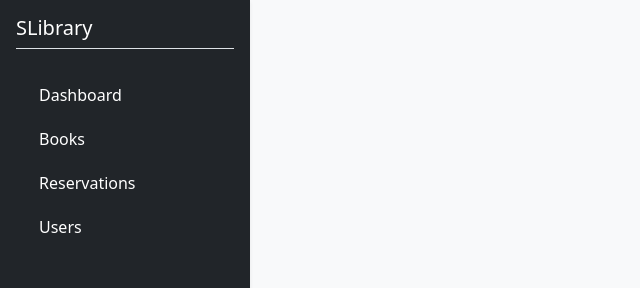
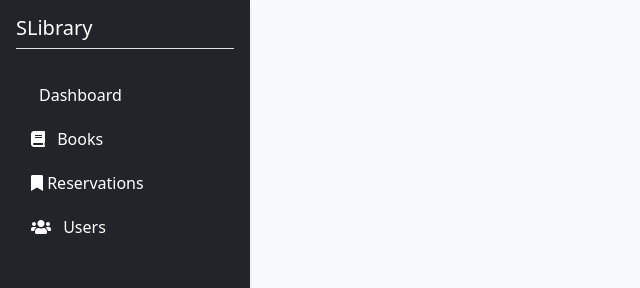
Before and after one commit to Sally-Alhomoz/SLibrary, a Vue app in the folder VueJS/: page /app in a window 1280 px wide. Shown: the top 288 px of the page, without its empty margins (0-640 px from the left). Built offline with nearby package versions, Linux system fonts and the light colour scheme; sample sign-in values are in the browser's storage.

Commit message:
AppLayout

```diff
--- a/VueJS/src/Layouts/AppLayout.vue
+++ b/VueJS/src/Layouts/AppLayout.vue
@@ -10,19 +10,19 @@
         </li>
         <li class="nav-item">
           <router-link to="/app/books" class="nav-link text-white" active-class="active">
-            <i class="bi bi-book me-2"></i> Books
+            <i class="fas fa-book me-2"></i> Books
           </router-link>
         </li>
 
         <li class="nav-item">
           <router-link to="/app/reservations" class="nav-link text-white" active-class="active">
-            <i class="bi bi-book me-2"></i> Reservations
+            <i class="fas fa-bookmark"></i> Reservations
           </router-link>
         </li>
 
         <li class="nav-item">
           <router-link to="/app/users" class="nav-link text-white" active-class="active">
-            <i class="bi bi-book me-2"></i> Users
+            <i class="fas fa-users me-2"></i> Users
           </router-link>
         </li>
       </ul>
```
